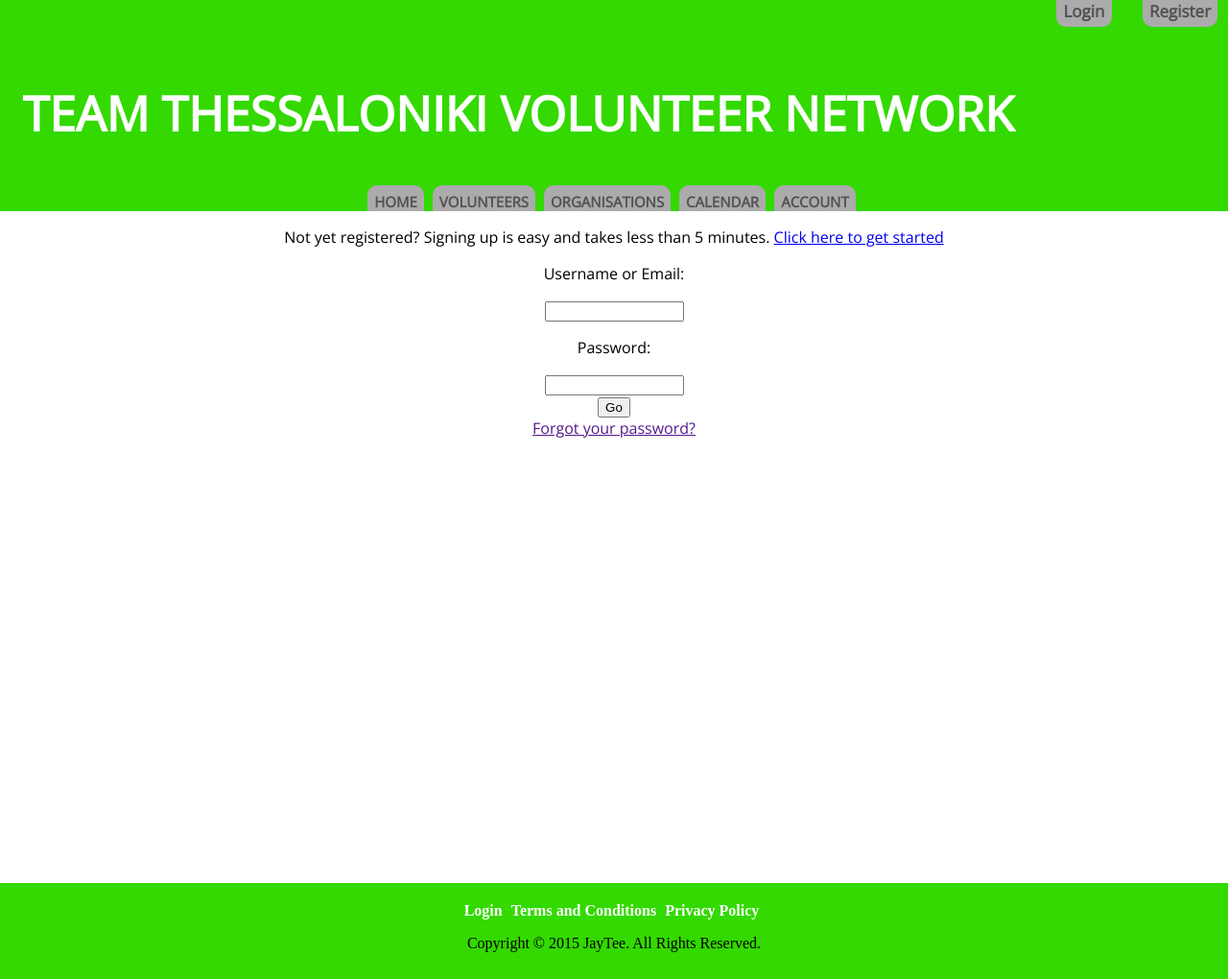
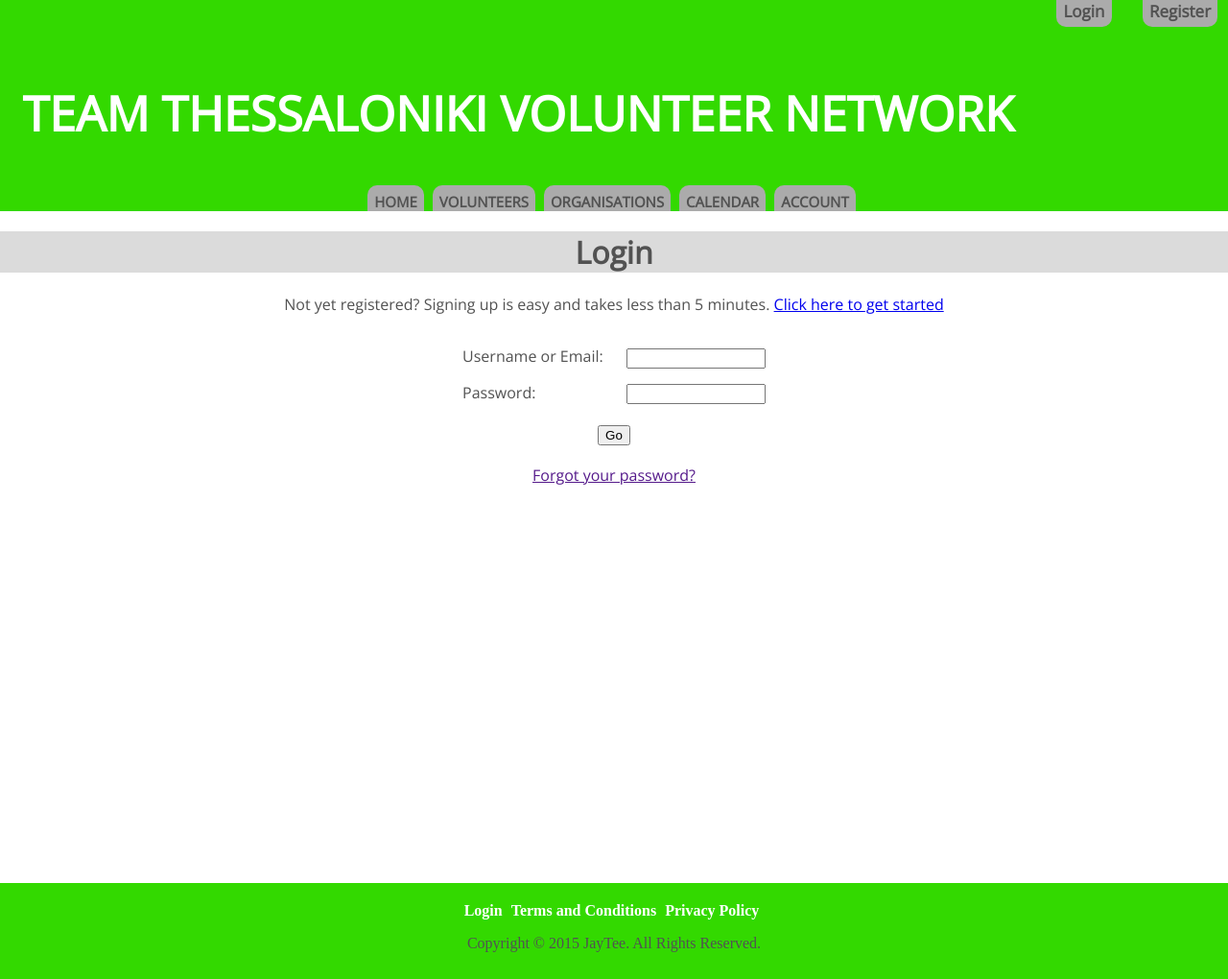
Before and after one commit to johndem/CAPS, a PHP site: page /login.html in a window 1280 px wide. Shown: the whole page at 96% size. Run offline with PHP 8.4, Linux system fonts and the light colour scheme; some libraries are stand-ins or nearby versions.

Commit message:
Fixed login & added title

```diff
--- a/login.html
+++ b/login.html
@@ -41,31 +41,23 @@
 
             <!-- content -->
             <div class="content">
-                <p> </p>
+                <h1 class="center-title">Login</h1>
 
                 <div id="login">
                     <div><p>Not yet registered? Signing up is easy and takes less than 5 minutes. <a href="register.html">Click here to get started</a></p></div>
 
                     <form>
-                        <div>
-                            <div>
-                                <p>Username or Email:</p>
-                            </div>
-                            <div>
-                                <input maxlength="50" name="user" id="user" pattern="[a-z0-9._%+-]+@[a-z0-9.-]+\.[a-z]{2,63}$" size="15" type="text" value="" />
-                            </div>
+                        <div class="label">
+                            <p> Username or Email: </p>
+                            <p> Password: </p>
                         </div>
 
-                        <div>
-                            <div>
-                                <p>Password:</p>
-                            </div>
-                            <div>
-                                <input maxlength="50" name="pass" id="pass" size="15" type="password" value="" />
-                            </div>
+                        <div class="inpat">
+                             <input class="logInput" maxlength="50" name="user" id="user" pattern="[a-z0-9._%+-]+@[a-z0-9.-]+\.[a-z]{2,63}$" size="15" type="text" value="" />
+                             <input class="logInput" maxlength="50" name="pass" id="pass" size="15" type="password" value="" />
                         </div>
 
-                        <div>
+                        <div id="go">
                             <input type="submit" name="submit" value="Go" />
                         </div>
                     </form>
--- a/main.css
+++ b/main.css
@@ -7,7 +7,7 @@ body {
 }
 
 p {
-    color: black;
+    color: #525252;
 }
 
 .masthead {
@@ -26,7 +26,7 @@ p {
 .content {
     overflow: hidden;
     font-family: 'Open Sans';
-    color: white;
+    color: #525252;
     background-color: white;
     width: auto;
     height: 700px;
@@ -188,14 +188,34 @@ p {
     text-align: center;
 }
 
-.inline {
-    display: inline;
+.row {
+
 }
 
-.left {
-    float: left;
+.label {
+    display: inline-block;
+    margin-right: 20px;
+}
+.inpat {
+        display: inline-block;
+
+}
+.label p {
+    text-align: left;
 }
 
-.right {
-    float: right;
+.logInput {
+    display: block;
+    margin-top: 16px;
 }
+
+#go {
+    margin-bottom: 20px;
+    margin-top: 5px;
+}
+
+.center-title {
+    color: #525252;
+    text-align: center;
+    background-color: #DBDBDB;
+}
```
